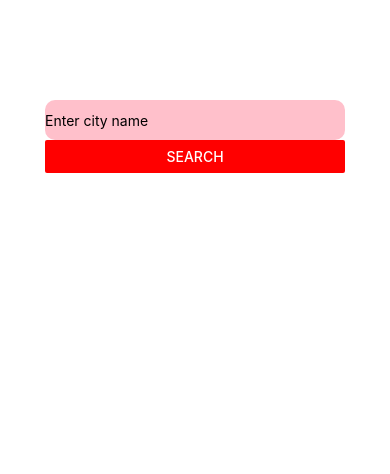
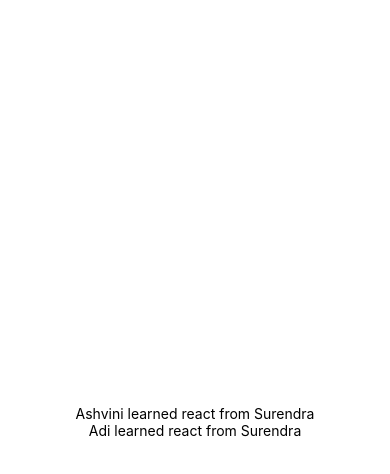
Before and after one commit to SurendraVSS/weather-hoc-context-redux, a React Native app: screen / in a window 390 px wide. Shown: the top 474 px of the page. Built offline with nearby package versions, Linux system fonts and the light colour scheme.

Commit message:
Added Hoc with rich and data logic

```diff
--- a/App.js
+++ b/App.js
@@ -1,11 +1,14 @@
 import { StatusBar } from 'expo-status-bar';
 import { StyleSheet, Text, View } from 'react-native';
 import Weather from './src';
+import Person1 from './src/person1';
+import Person2 from './src/person2';
 
 export default function App() {
   return (
     <View style={styles.container}>
-     <Weather />
+   <Person1 />
+   <Person2 />
     </View>
   );
 }
@@ -13,5 +16,7 @@ export default function App() {
 const styles = StyleSheet.create({
   container: {
     flex: 1,
+    justifyContent:'center',
+    alignItems: 'center',
   },
 });
--- /dev/null
+++ b/src/Hoc/index.js
@@ -0,0 +1,23 @@
+import React, { useState } from 'react';
+import {View, StyleSheet} from 'react-native';
+
+const Hoc = (OrignalComponents) => {
+
+    function NewComponent(){
+        //const [money, setMoney] = useState(10);
+
+
+        // const handleIncrease = () => {
+        //     setMoney(money * 2)
+        // }
+        //return <OrignalComponents handleIncrease={handleIncrease} money={money} />
+
+        return <OrignalComponents name="Surendra"/>
+    }
+    return NewComponent
+
+}
+
+const styles = StyleSheet.create({})
+
+export default Hoc;
--- /dev/null
+++ b/src/person1.js
@@ -0,0 +1,22 @@
+import React from 'react';
+import { View, StyleSheet, Text,Button } from 'react-native';
+import Hoc from './Hoc/index';
+
+const Person1 = ({name}) => {
+    return (
+        <View style={styles.container}>
+            <Text>Ashvini learned react from {name}</Text>
+
+        </View>
+    );
+}
+
+const styles = StyleSheet.create({
+container:{
+    justifyContent: 'center',
+    alignItems: 'center',
+    flexDirection:'row'
+}
+})
+
+export default Hoc(Person1);
--- /dev/null
+++ b/src/person2.js
@@ -0,0 +1,22 @@
+import React from 'react';
+import { View, StyleSheet, Text, Button } from 'react-native';
+import Hoc from './Hoc/index';
+
+const Person2 = ({ name }) => {
+    return (
+        <View style={styles.container}>
+            <Text>Adi learned react from {name}</Text>
+
+        </View>
+    );
+}
+
+const styles = StyleSheet.create({
+    container: {
+        justifyContent: 'center',
+        alignItems: 'center',
+        flexDirection: 'row'
+    }
+})
+
+export default Hoc(Person2);
```
